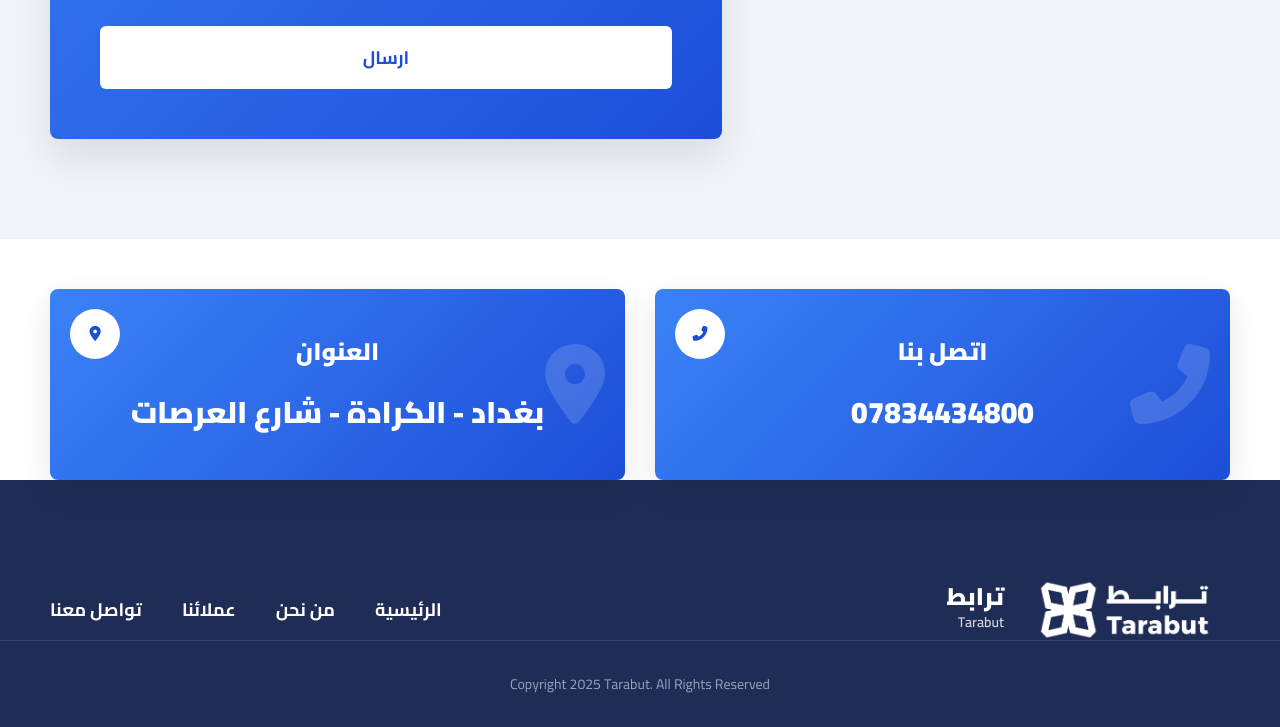
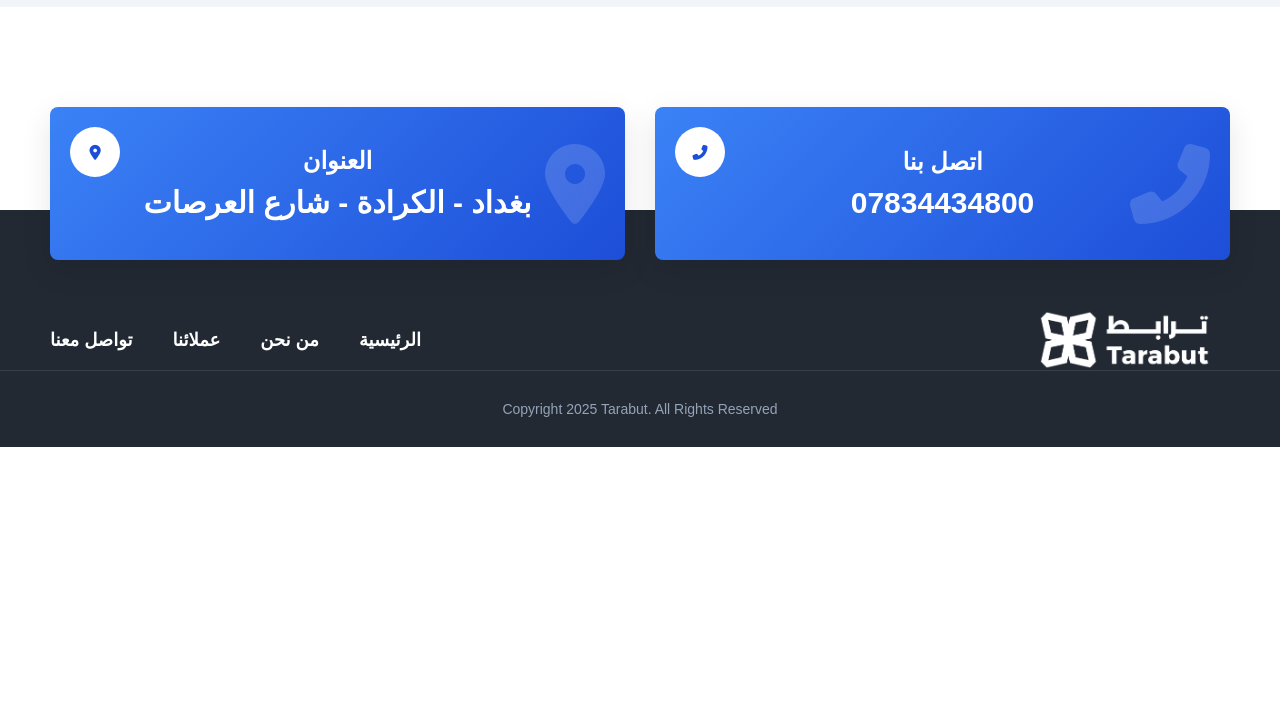
Before and after one commit to HayaALtaie/tarabut-site, a plain HTML site: page index.html in a window 1280 px wide. Shown: the part 7810-8537 px from the top of the page. After the commit the page ends 8257 px from the top, so only its background shows below. Drawn offline with Linux system fonts and the light colour scheme.

Commit message:
edit footer style

```diff
--- a/css/components/footer.css
+++ b/css/components/footer.css
@@ -1,4 +1,3 @@
-
 .site-footer {
   position: relative;
   margin-top: var(--spacing-4xl);
@@ -9,7 +8,7 @@
   grid-template-columns: repeat(2, 1fr);
   gap: var(--spacing-lg);
   position: relative;
-  top: -50px;
+  top: 0px;
   z-index: 10;
 }
 
@@ -80,7 +79,7 @@
 }
 
 .footer-bottom {
-  background-color: var(--dark-blue);
+  background-color: var(--footer-blue);
   padding: var(--spacing-4xl) 0 var(--spacing-lg);
   margin-top: -50px;
 }
--- a/css/style.css
+++ b/css/style.css
@@ -6,6 +6,7 @@
   --light-blue-dark: #1d4ed8;
   --sky-blue: #4facfe;
   --stats-blue: #2b7dde;
+  --footer-blue: #222933;
 
   --white: #fff;
   --light-gray: #f1f5f9;
@@ -87,7 +88,7 @@
   margin: 0;
   padding: 0;
   box-sizing: border-box;
-  font-family: 'Cairo', sans-serif;
+  font-family: 'rubik', sans-serif;
 }
 
 html,
@@ -100,6 +101,15 @@
 section {
   overflow: hidden;
 }
+
+/* h1,
+h2,
+h3,
+h4,
+h5,
+h6 {
+  font-family: 'poppins', sans-serif;
+} */
 
 .container {
   max-width: var(--container-max);
--- a/index.html
+++ b/index.html
@@ -605,10 +605,6 @@
       <div class="container footer-bottom-content">
         <div class="footer-logo">
           <img src="assets/images/logo-tarabut.png" alt="Tarabut Logo">
-          <div class="logo-text">
-            <span>ترابط</span>
-            <span>Tarabut</span>
-          </div>
         </div>
 
         <nav class="footer-nav">
```
